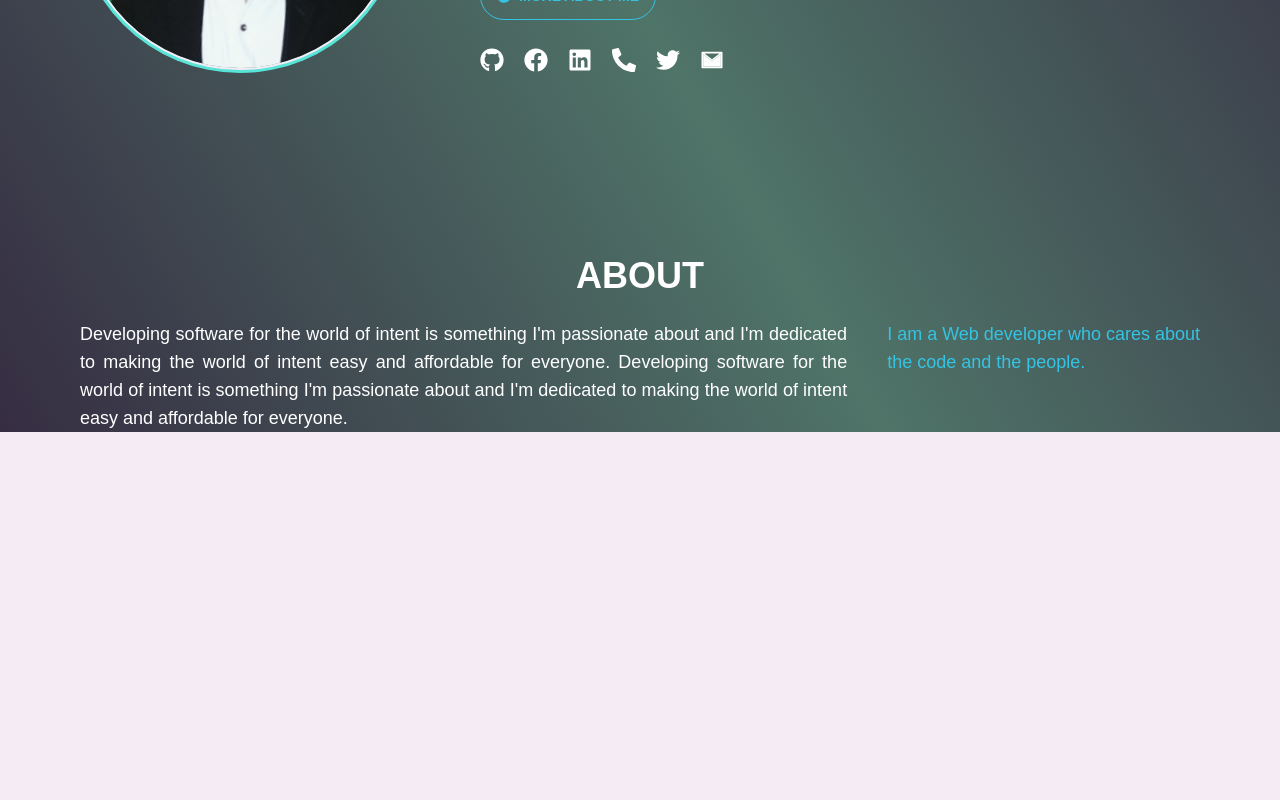
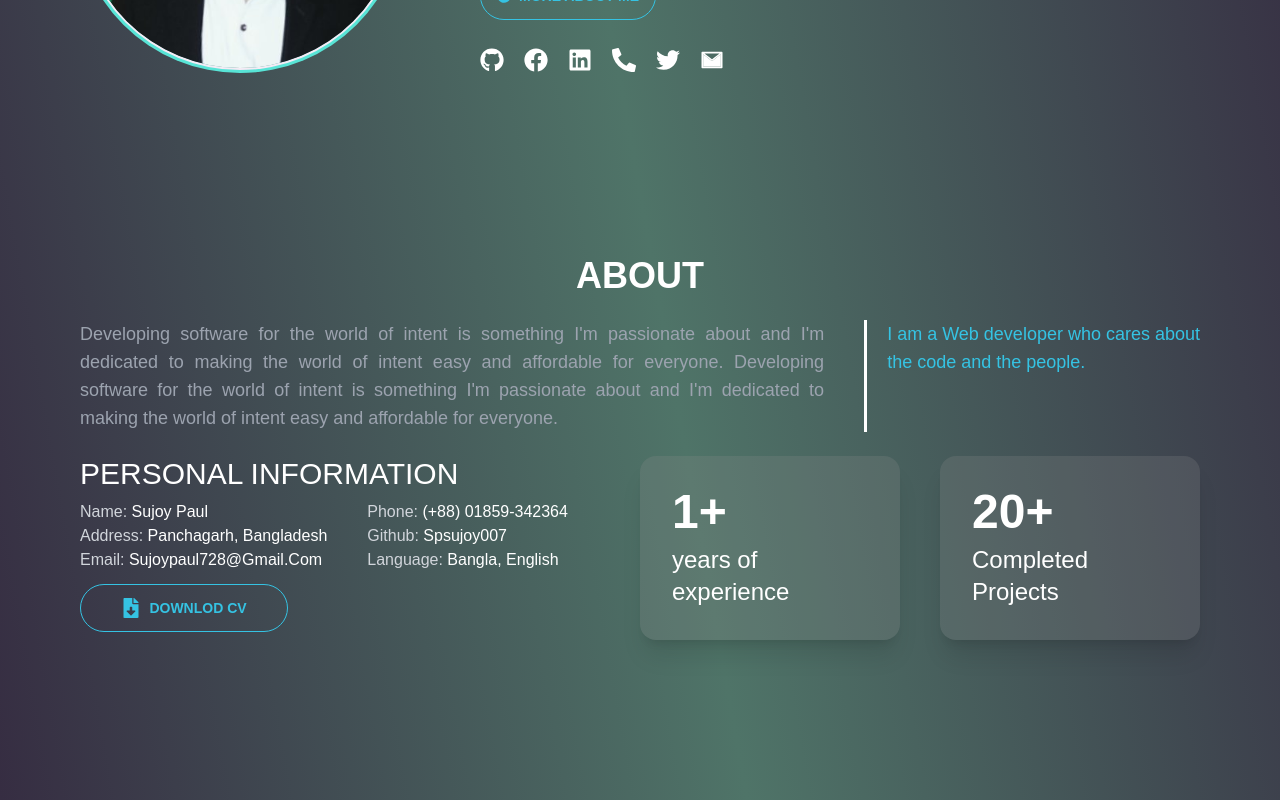
Before and after one commit to spsujoy007/developer-portfolio-client-1, a React (Create React App) app: page / in a window 1280 px wide. Shown: the part 416-1216 px from the top of the page. Before the commit the page ends 848 px from the top, so only its background shows below. Built offline with nearby package versions, Linux system fonts and the light colour scheme.

Commit message:
about section fully completed

```diff
--- /dev/null
+++ b/src/Components/ButtonCommon/ButtonCommon.js
@@ -0,0 +1,11 @@
+import React from 'react';
+
+const ButtonCommon = () => {
+    return (
+        <div>
+            <button className='btn btn-info btn-outline mt-3 rounded-full'><FaInfoCircle className='mr-2'></FaInfoCircle>  More about me</button>
+        </div>
+    );
+};
+
+export default ButtonCommon;
--- a/src/Pages/Home/AboutSection/AboutSection.css
+++ b/src/Pages/Home/AboutSection/AboutSection.css
@@ -0,0 +1,4 @@
+.rightborder{
+    border-left: 3px solid white;
+    padding-left: 20px;
+}
--- a/src/Pages/Home/AboutSection/AboutSection.js
+++ b/src/Pages/Home/AboutSection/AboutSection.js
@@ -1,15 +1,16 @@
 import React from 'react';
+import { FaFileDownload } from 'react-icons/fa';
 import CommonHeading from '../../../Components/CommonHeading/CommonHeading';
 import './AboutSection.css'
 
 const AboutSection = () => {
     return (
-        <div id='aboutsection my-20 '>
+        <div id='aboutsection' className='md:mx-20 mx-6 pb-40'>
             <CommonHeading>About</CommonHeading>
 
-            <div className='flex mx-20 gap-10 text-lg'>
+            <div className='md:flex gap-10 text-lg'>
                 <div className='flex-1'>
-                    <p className='text-white flex text-justify'>
+                    <p className='text-gray-400 flex text-justify'>
                     Developing software for the world of intent is something I'm passionate about and I'm dedicated to making the world of intent easy and affordable for everyone. Developing software for the world of intent is something I'm passionate about and I'm dedicated to making the world of intent easy and affordable for everyone.
                     </p>
                 </div>
@@ -18,6 +19,42 @@ const AboutSection = () => {
                     I am a Web developer who cares about <br /> the code and the people.
                 </div>
             </div>
+
+        {/* Personal information section  */}
+        <div className='mt-6 grid md:grid-cols-2 grid-cols-1'>
+            <div className=''>
+                <h1 className='uppercase text-3xl text-white'>Personal information</h1>
+                <div className='capitalize text-white md:flex gap-10 mt-2'>
+                    <div>
+                        <span className="text-gray-300">Name:</span> sujoy paul <br />
+                        <span className="text-gray-300">address:</span> panchagarh, bangladesh <br />
+                        <span className="text-gray-300">email:</span> sujoypaul728@gmail.com
+                    </div>
+                    <div>
+                        <span className="text-gray-300">phone:</span> (+88) 01859-342364 <br />
+                        <span className="text-gray-300">Github:</span> <a href="https://github.com/spsujoy007">spsujoy007</a> <br />
+                        <span className="text-gray-300">language:</span> bangla, english
+                    </div>
+                </div>
+                <button className='btn btn-info btn-outline mt-3 rounded-full w-full md:w-52 uppercase'><FaFileDownload className="mr-2 text-xl"></FaFileDownload> Downlod CV</button>
+            </div>
+
+            {/* right side items  */}
+            <div className='grid md:grid-cols-2 grid-cols-1 gap-10 mt-10 md:mt-0'>
+                <div className="card bg-[#8f8f8f38] text-white shadow-xl flex">
+                    <div className="card-body">
+                        <h2 className="card-title"><span className='text-5xl'>1+</span> </h2><h2 className='text-2xl'> years of experience</h2>
+                    </div>
+                </div>
+                <div className="card bg-[#8f8f8f38] text-white shadow-xl">
+                    <div className="card-body">
+                        <h2 className="card-title"><span className='text-5xl'>20+</span>
+                        </h2><h2 className='text-2xl'>Completed Projects</h2>
+                    </div>
+                </div>
+            </div>
+        </div>
+
         </div>
     );
 };
--- a/src/Pages/Home/Home/Home.js
+++ b/src/Pages/Home/Home/Home.js
@@ -4,7 +4,7 @@ import ProfileBio from '../ProfileBio/ProfileBio';
 
 const Home = () => {
     return (
-        <div >
+        <div id='homepage'>
                 <ProfileBio></ProfileBio>
                 <AboutSection></AboutSection>
         </div>
--- a/src/Pages/Home/ProfileBio/ProfileBio.js
+++ b/src/Pages/Home/ProfileBio/ProfileBio.js
@@ -17,7 +17,7 @@ const ProfileBio = () => {
             </div>
             </div>
 
-        <div className='flex-1'>
+        <div className='flex-1 mx-6 md:mx-0 mt-10 md:mt-0'>
             <h1 className='text-4xl font-semibold uppercase text-white'>Hi! <br />
                 <span cls>I am <span className='text-info'>sujoy paul</span></span>
                 <br />
--- a/src/Pages/Shared/Header/Header.js
+++ b/src/Pages/Shared/Header/Header.js
@@ -1,13 +1,13 @@
 import React from 'react';
-import { Link, NavLink } from 'react-router-dom';
+import { Link } from 'react-router-dom';
 
 const Header = () => {
 
     const menuItem =  <>
         <li><Link className='rounded-xl mr-3' to='/'>Home</Link></li>
         <li><a href='#aboutsection' className='rounded-xl mr-3' >About</a></li>
-        <li><Link className='rounded-xl mr-3' to='/skills'>Skills</Link></li>
-        <li><Link className='rounded-xl mr-3' to='/projects'>Projects</Link></li>
+        <li><a className='rounded-xl mr-3' to='/skills'>Skills</a></li>
+        <li><a className='rounded-xl mr-3' to='/projects'>Projects</a></li>
     </>
 
 
@@ -22,7 +22,7 @@ const Header = () => {
       <label tabIndex={0} className="btn btn-ghost lg:hidden">
         <svg xmlns="http://www.w3.org/2000/svg" className="h-5 w-5" fill="none" viewBox="0 0 24 24" stroke="currentColor"><path strokeLinecap="round" strokeLinejoin="round" strokeWidth="2" d="M4 6h16M4 12h8m-8 6h16" /></svg>
       </label>
-      <ul tabIndex={0} className="text-white menu menu-compact dropdown-content mt-3 p-2 shadow bg-#8f8f8f38 rounded-box w-52">
+      <ul tabIndex={0} className="text-white menu menu-compact dropdown-content mt-3 p-2 shadow bg-[#8f8f8f38] rounded-box w-52">
         {menuItem}
       </ul>
     </div>
--- a/src/index.css
+++ b/src/index.css
@@ -7,7 +7,7 @@ body {
   font-family: 'Poppins', sans-serif;
   -webkit-font-smoothing: antialiased;
   -moz-osx-font-smoothing: grayscale;
-  background-image: linear-gradient(60deg, #362d42, #4f7468, #362d42);
+  background-image: linear-gradient(80deg, #362d42, #4f7468, #362d42);
 }
 
 /* width */
@@ -18,13 +18,13 @@ body {
 /* Track */
 ::-webkit-scrollbar-track {
   box-shadow: inset 0 0 5px #4f7468;
-  border-radius: 10px;
+  /* border-radius: 0px; */
 }
 
 /* Handle */
 ::-webkit-scrollbar-thumb {
   background: #362d42;
-  border-radius: 10px;
+  /* border-radius: 10px; */
 }
 
 
```
